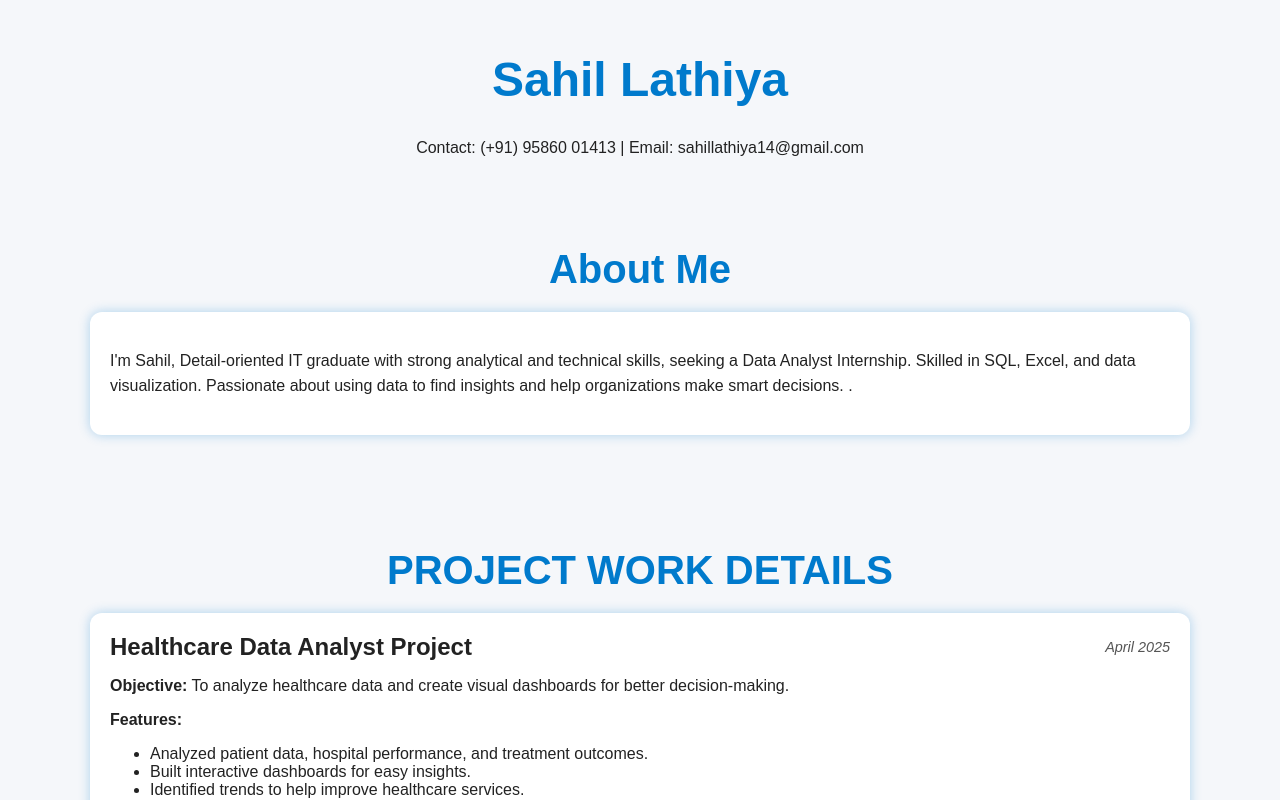
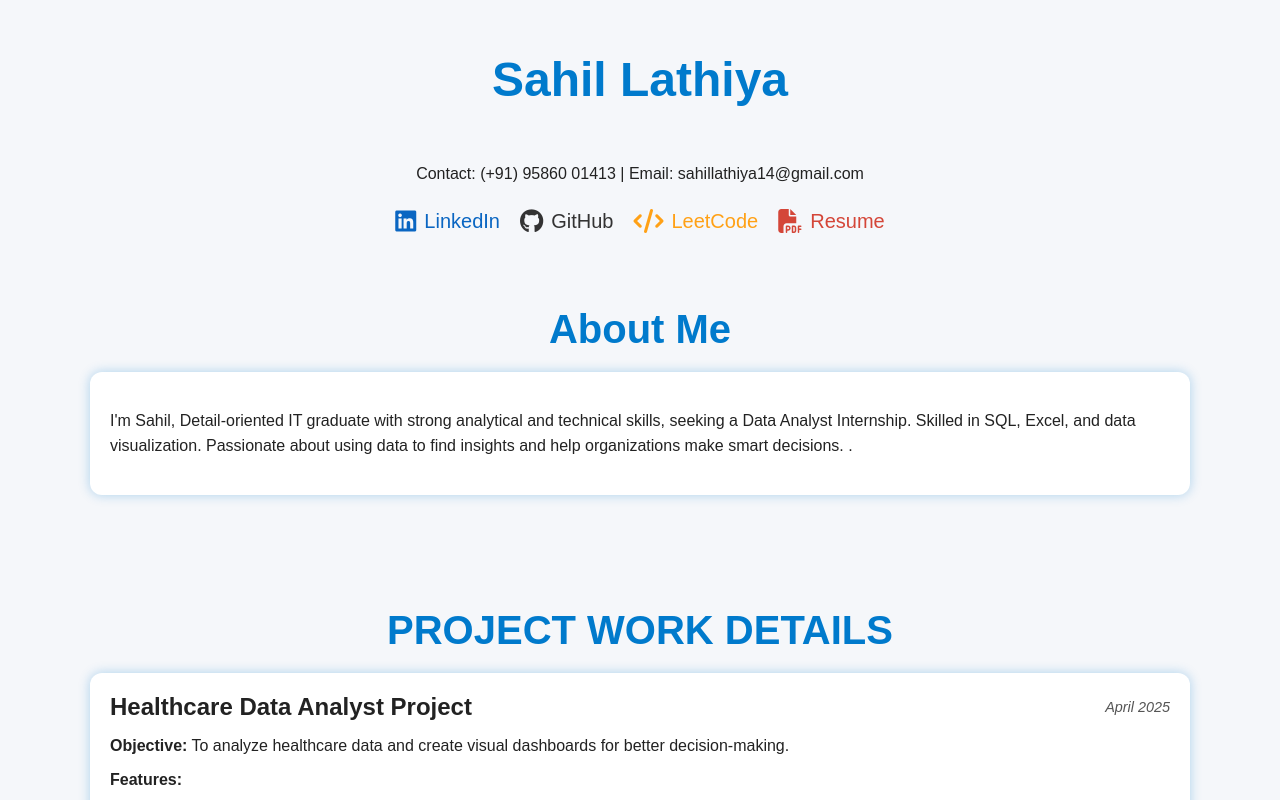
Before and after one commit to Sahil-Lathiya/sahil-portfolio, a React (Create React App) app: page / in a window 1280 px wide. Shown: the top 800 px of the page. Built offline with nearby package versions, Linux system fonts and the light colour scheme.

Commit message:
added resume link, added link of LinkedIn, Github and Leetcode

```diff
--- a/public/index.html
+++ b/public/index.html
@@ -10,6 +10,8 @@
       content="Web site created using create-react-app"
     />
     <link rel="apple-touch-icon" href="%PUBLIC_URL%/logo192.png" />
+    <link rel="stylesheet" href="https://cdnjs.cloudflare.com/ajax/libs/font-awesome/6.7.2/css/all.min.css">
+
     <!--
       manifest.json provides metadata used when your web app is installed on a
       user's mobile device or desktop. See https://developers.google.com/web/fundamentals/web-app-manifest/
--- a/src/components/Header.js
+++ b/src/components/Header.js
@@ -3,9 +3,61 @@ import React from 'react';
 function Header() {
   return (
     <header className="header">
-      <div className="container">
+      <div
+        className="container"
+        style={{
+          display: 'flex',
+          flexDirection: 'column',
+          alignItems: 'center',
+          textAlign: 'center',
+          gap: '10px',
+          padding: '20px 0',
+        }}
+      >
         <h1>Sahil Lathiya</h1>
         <p>Contact: (+91) 95860 01413 | Email: sahillathiya14@gmail.com</p>
+        <div className="social-links" style={{ display: 'flex', gap: '20px' }}>
+          <a
+            href="https://www.linkedin.com/in/sahil-lathiya-8b4b95202/"
+            target="_blank"
+            rel="noopener noreferrer"
+            style={{ display: 'flex', alignItems: 'center', color: '#0A66C2', fontSize: '20px', textDecoration: 'none' }}
+            aria-label="LinkedIn"
+          >
+            <i className="fab fa-linkedin" style={{ fontSize: '24px', marginRight: '8px' }}></i>
+            LinkedIn
+          </a>
+          <a
+            href="https://github.com/Sahil-Lathiya"
+            target="_blank"
+            rel="noopener noreferrer"
+            style={{ display: 'flex', alignItems: 'center', color: '#333', fontSize: '20px', textDecoration: 'none' }}
+            aria-label="GitHub"
+          >
+            <i className="fab fa-github" style={{ fontSize: '24px', marginRight: '8px' }}></i>
+            GitHub
+          </a>
+          <a
+            href="https://leetcode.com/u/SD123lathiya/"
+            target="_blank"
+            rel="noopener noreferrer"
+            style={{ display: 'flex', alignItems: 'center', color: '#FFA116', fontSize: '20px', textDecoration: 'none' }}
+            aria-label="LeetCode"
+          >
+            <i className="fas fa-code" style={{ fontSize: '24px', marginRight: '8px' }}></i>
+            LeetCode
+          </a>
+          <a
+            href="/Sahil Lathiya - Resume.pdf"
+            target="_blank"
+            rel="noopener noreferrer"
+            style={{ display: 'flex', alignItems: 'center', color: '#D44638', fontSize: '20px', textDecoration: 'none' }}
+            aria-label="Resume"
+          >
+            <i className="fas fa-file-pdf" style={{ fontSize: '24px', marginRight: '8px' }}></i>
+            Resume
+          </a>
+        </div>
       </div>
     </header>
   );
--- a/src/components/Skills.js
+++ b/src/components/Skills.js
@@ -23,7 +23,7 @@ function Skills() {
         >
           <ul style={{ margin: "0" }}>
             <li style={{ marginBottom: "8px" }}>
-              <strong>Programming Languages:</strong> C, C++, Java, JavaScript
+              <strong>Programming Languages:</strong>  Python(Basic), C, C++, Java, JavaScript
             </li>
             <li style={{ marginBottom: "8px" }}>
               <strong>Web Technologies:</strong> React.js, Node.js, Express.js,
@@ -34,7 +34,7 @@ function Skills() {
               Database, MongoDB
             </li>
             <li style={{ marginBottom: "8px" }}>
-              <strong>Tools and Platforms:</strong> Android SDK, Git, GitHub
+              <strong>Tools and Platforms:</strong> Power BI, Excel, Android SDK, Git, GitHub
             </li>
             <li style={{ marginBottom: "8px" }}>
               <strong>Operating Systems:</strong> Windows, Kali Linux
```
Also changed, not shown: 1 other file (tests, documents, lock files or other folders).
